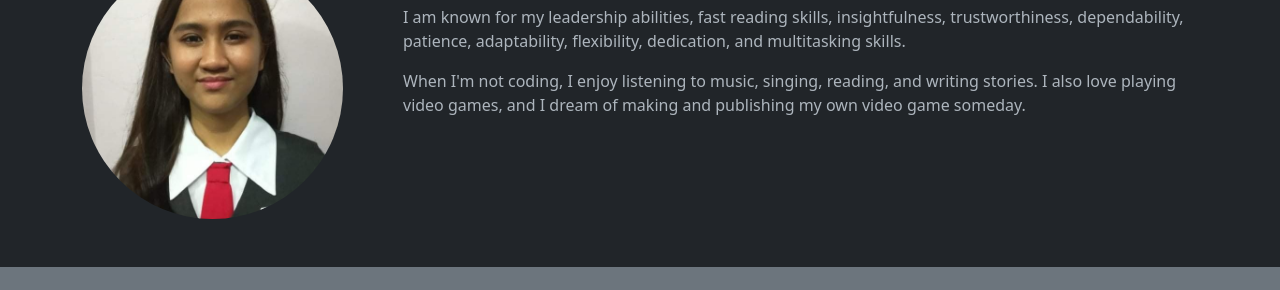
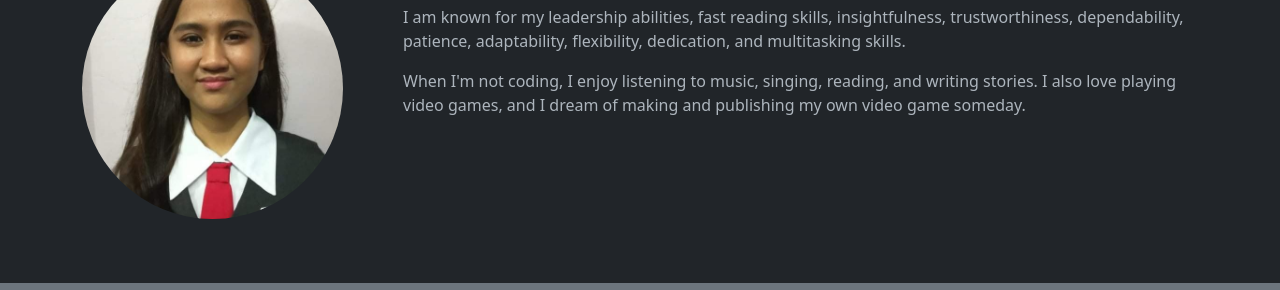
Before and after one commit to annebernadetteyaoto/annebernadetteyaoto.github.io, a plain HTML site: page portfolio/index.html in a window 1280 px wide. Shown: the part 363-653 px from the top of the page. Drawn offline with nearby package versions, Linux system fonts and the light colour scheme.

Commit message:
Update index.html

```diff
--- a/portfolio/index.html
+++ b/portfolio/index.html
@@ -35,7 +35,7 @@
     <section id="about" class="py-5">
         <div class="container">
             <div class="row">
-                <div class="col-md-3">
+                <div class="col-md-3 pb-3">
                     <img src="images/profile.jpg" alt="Profile Image" class="img-fluid rounded-circle">
                 </div>
                 <div class="col-md-9 ps-5">
```
